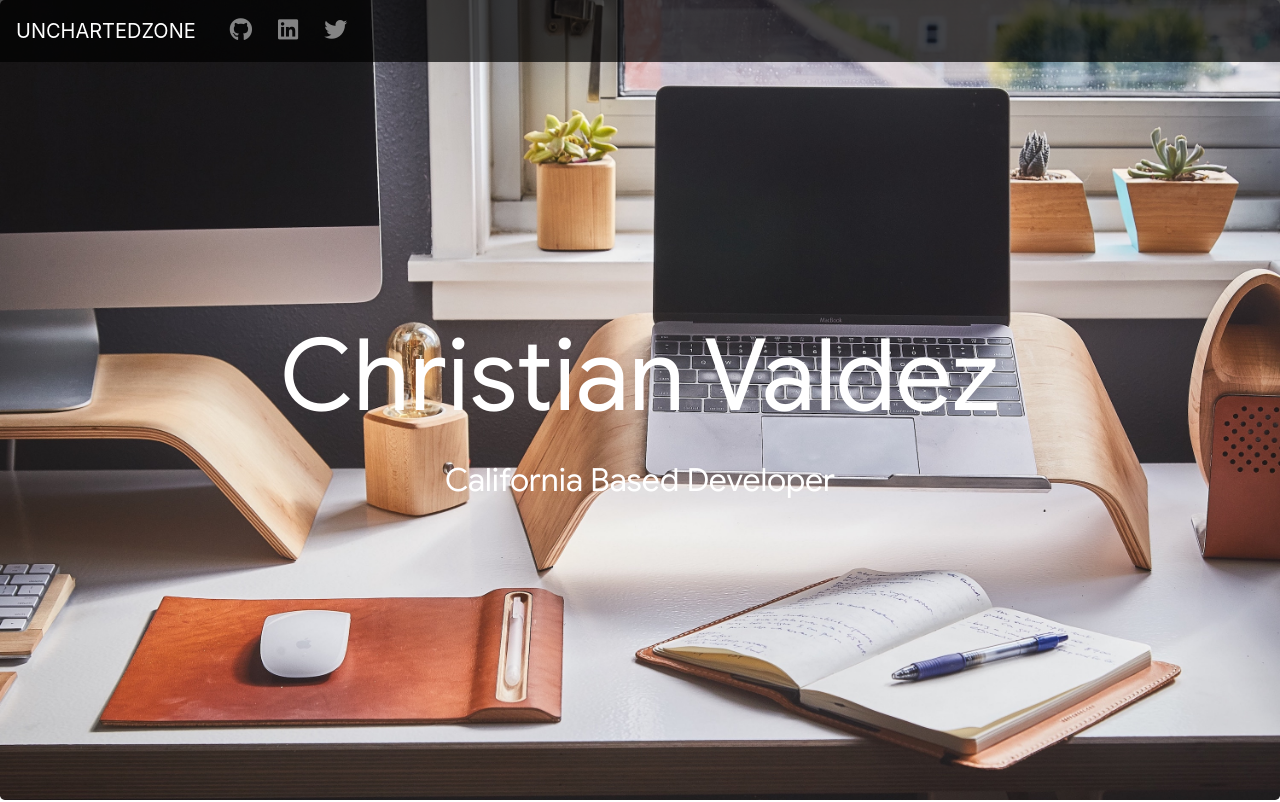
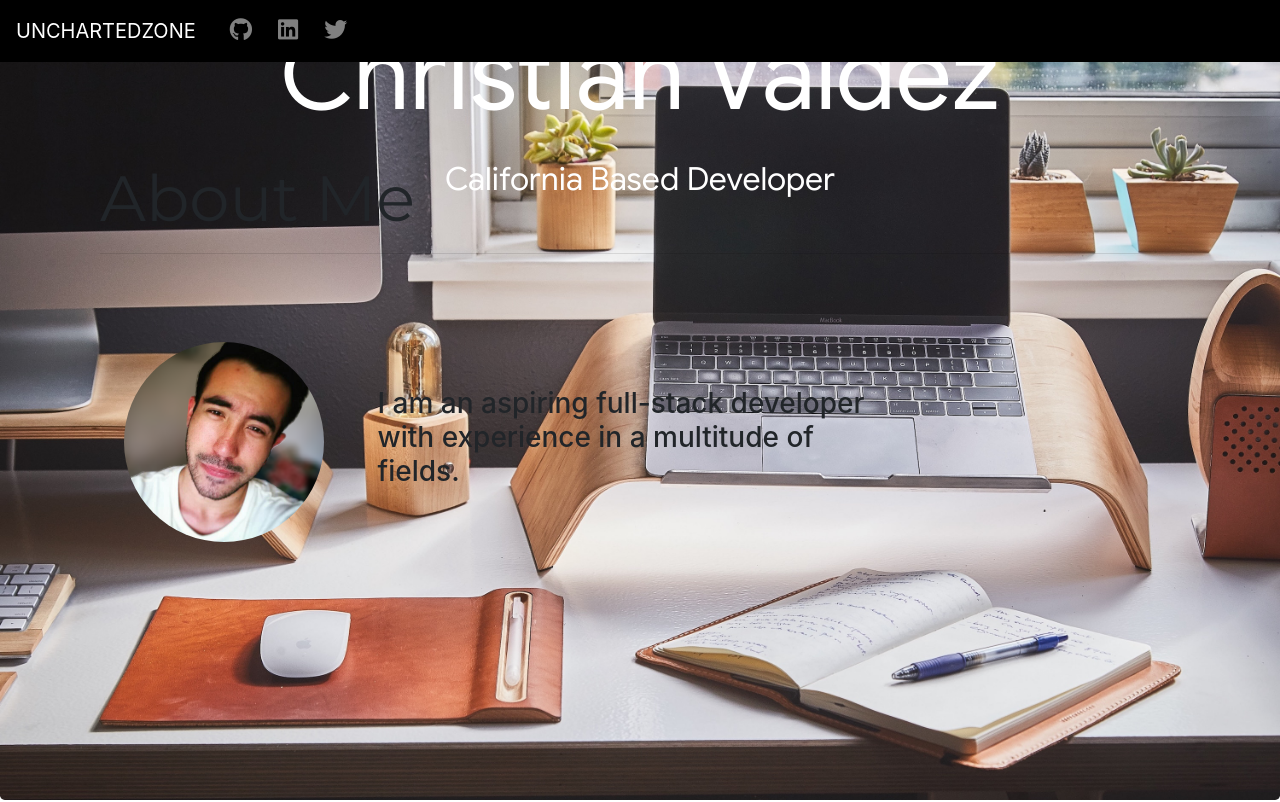
Before and after one commit to unChartedZone/unChartedZone.github.io, a Vue app: page / in a window 1280 px wide. Shown: the top 802 px of the page. Built offline with nearby package versions, Linux system fonts and the light colour scheme; some icons are missing.

Commit message:
redid styles in home to use scss - also made it so home component is fixed and the rest of the content will slide over it

```diff
--- a/src/components/Home.vue
+++ b/src/components/Home.vue
@@ -74,17 +74,23 @@ export default {
 }
 </script>
 
-<style scoped>
+<style lang="scss" scoped>
 #header-title {
 	font-size: 6.25em;
 	padding: 1rem;
 	animation: slideDown .5s ease-out;
-}
 
-#header-title span {
+	span {
 	background: linear-gradient(110deg, #f93d66, #6d47d9);
 	padding: 5px;
 	border-radius: 10px;
+
+	}
+
+	@media (max-width: 575.98px) {
+		font-size: 2.4rem;
+		color: white;
+	}
 }
 
 .jumbotron {
@@ -97,18 +103,11 @@ export default {
 	height: 100vh;
     background: url("/images/desk-bg.jpg") no-repeat top;
 	background-size: cover;
-}
+	position: fixed;
+	top: 0;
 
-.jumbotron >.container-fluid {
-	position: relative;
-	top: 50%;
-	transform: translateY(-50%);
-}
-
-@media (max-width: 575.98px) {
-	#header-title {
-		font-size: 2.4rem;
-		color: white;
+	&>.container-fluid {
+		height: inherit;
 	}
 }
 </style>
```
